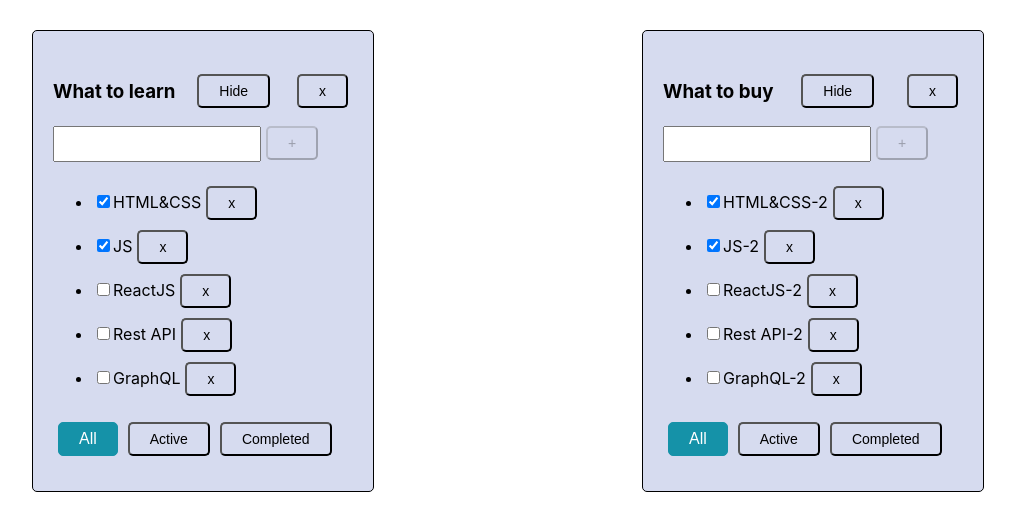
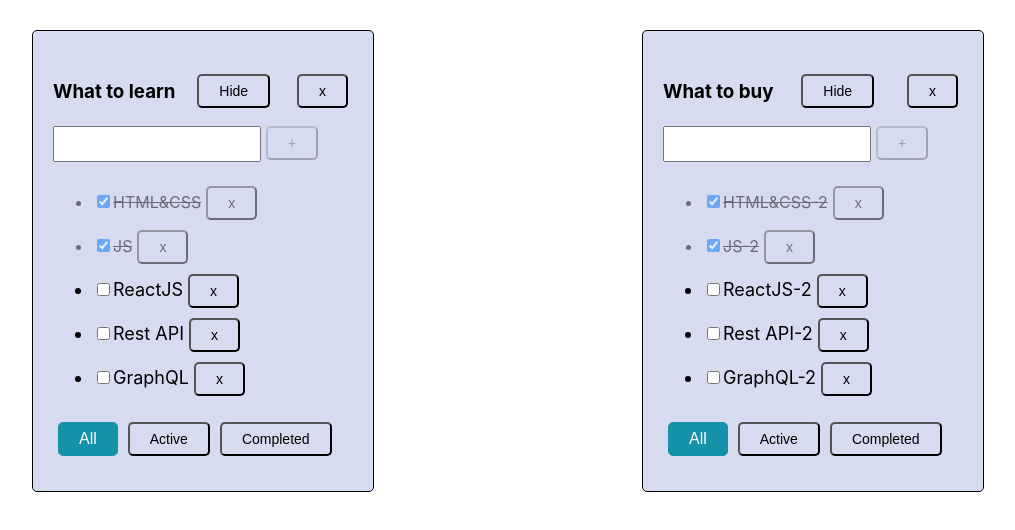
Before and after one commit to KateTernovskaya/todo-list, a React (Create React App) app: page / in a window 1280 px wide. Shown: the top 530 px of the page, without its empty margins (132-1147 px from the left). Built offline with nearby package versions, Linux system fonts and the light colour scheme.

Commit message:
refactor hideMod

```diff
--- a/src/App.tsx
+++ b/src/App.tsx
@@ -37,7 +37,6 @@ function App() {
     })
 
     //TODOLIST
-
     function removeTodoList(todoListID: string) {
         setTodoLists(todoLists.filter(i => i.id !== todoListID))
         delete tasks[todoListID]
--- a/src/components/TodoList.tsx
+++ b/src/components/TodoList.tsx
@@ -38,8 +38,6 @@ export function TodoList(props: TodoListPropsType) {
         }
     }
 
-
-    //  const countActiveTasksForHideMode = isHide ? getFilteredTasks(tasks, 'active').length : null
     const onChangeHandler = (e: ChangeEvent<HTMLInputElement>) => {
         setTitle(e.currentTarget.value)
     }
@@ -54,7 +52,6 @@ export function TodoList(props: TodoListPropsType) {
     const onAllClickHandler = () => props.changeFilter(props.todoListID, "all");
     const onActiveClickHandler = () => props.changeFilter(props.todoListID, "active");
     const onCompletedClickHandler = () => props.changeFilter(props.todoListID, "completed");
-
     const onClickHandlerRemoveTodoList = () => props.removeTodoList(props.todoListID)
 
     //MAP
@@ -64,8 +61,9 @@ export function TodoList(props: TodoListPropsType) {
             const onChangeHandler = (e: ChangeEvent<HTMLInputElement>) => {
                 props.changeTaskStatus(props.todoListID, t.id, e.currentTarget.checked);
             }
+            const taskClass = t.isDone ? 'task-done' : 'task'
 
-            return <li key={t.id} className={t.isDone ? "is-done" : ""}>
+            return <li key={t.id} className={taskClass}>
                 <input type="checkbox"
                        onChange={onChangeHandler}
                        checked={t.isDone}/>
@@ -77,6 +75,9 @@ export function TodoList(props: TodoListPropsType) {
         </ul>
         : <span>No tasks for this filter type</span>
 
+    //IsHide
+    const activeTasksCount = props.tasks.filter(task => !task.isDone).length;
+    const countActiveTasksForHideMode = isHide ? activeTasksCount : null
 
     return (
         <div className='todo-list'>
@@ -84,10 +85,9 @@ export function TodoList(props: TodoListPropsType) {
                 <h3>{props.title}</h3>
                 <Button content={isHide ? 'Show' : 'Hide'} onClickHandler={toggleHideTodoList}/>
                 <Button content={'x'} onClickHandler={onClickHandlerRemoveTodoList}/>
-
             </div>
 
-            {isHide && <div>{`There are ${props.tasks.length}  tasks in the Todo-List`}</div>}
+            {isHide && <div>{`There are ${countActiveTasksForHideMode} active tasks in the Todo-List`}</div>}
             {!isHide && <>
                 <div>
                     <input value={title}
```
